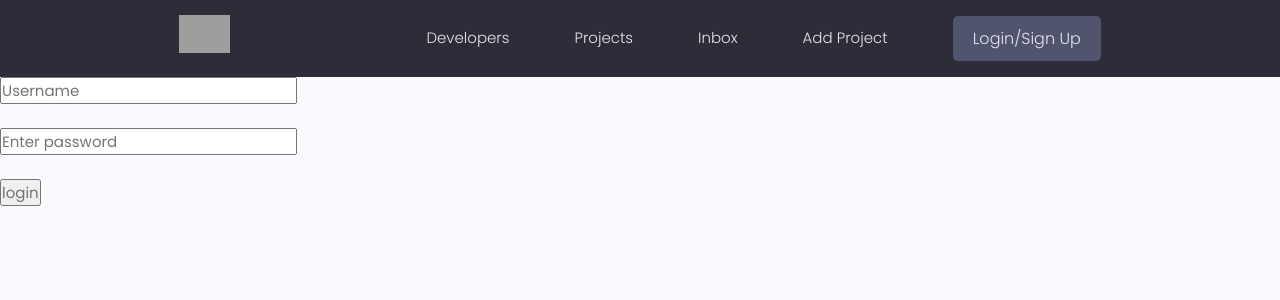
After one commit to pydeveloperashish/DevSearch-Project-Django, a Django app: page /login/ in a window 1280 px wide. The commit adds this page. Shown: the top 300 px of the page. Run offline with Django 4.2, Linux system fonts and the light colour scheme; parts of the project's set-up code (start-up, migrations or seed data) failed here and were passed over; some libraries are stand-ins or nearby versions; grey boxes are pictures that could not be loaded.

Commit message:
login logout feature added

```diff
--- a/templates/navbar.html
+++ b/templates/navbar.html
@@ -17,7 +17,12 @@
           <li class="header__menuItem"><a href="{% url 'projects' %}">Projects</a></li>
           <li class="header__menuItem"><a href="#">Inbox</a></li>
           <li class="header__menuItem"><a href="{% url 'create-project' %}">Add Project</a></li>
-          <li class="header__menuItem"><a href="#" class="btn btn--sub">Login/Sign Up</a></li>
+
+          {% if request.user.is_authenticated %}
+          <li class="header__menuItem"><a href="{% url 'logout' %}" class="btn btn--sub">Logout</a></li>
+          {% else %}
+          <li class="header__menuItem"><a href="{% url 'login' %}" class="btn btn--sub">Login/Sign Up</a></li>
+          {% endif %}
         </ul>
       </nav>
     </div>
--- /dev/null
+++ b/users/templates/users/login_register.html
@@ -0,0 +1,13 @@
+{% extends 'main.html' %}
+
+{% block content %}
+
+<form action="{% url 'login' %}" method="POST">
+    {% csrf_token %}
+    <input type="text" name="username" placeholder="Username"/><br><br>
+    <input type="password" name="password" placeholder="Enter password"/><br><br>
+    <input type="submit" value="login" />
+</form>
+
+
+{% endblock content %}
--- a/users/urls.py
+++ b/users/urls.py
@@ -2,6 +2,8 @@ from django.urls import path
 from . import views
 
 urlpatterns = [
+    path('login/', views.loginUser, name = 'login'),
+    path('logout/', views.logoutUser, name = 'logout'),
     path('', views.profiles, name = 'profiles'),
     path('profile/<str:pk>', views.userProfile, name = 'user-profile'),
 ]
--- a/users/views.py
+++ b/users/views.py
@@ -1,7 +1,39 @@
-from django.shortcuts import render
+from django.shortcuts import render, redirect
+from django.contrib.auth import login, logout, authenticate
+from django.contrib.auth.models import User
 from .models import Profile
 
 # Create your views here.
+
+def loginUser(request):
+
+    if request.user.is_authenticated:
+        return redirect('profiles')
+
+    if request.method == 'POST':
+        # print(request.POST)
+        username = request.POST.get('username')
+        password = request.POST.get('password')
+
+        try:
+            user = User.objects.get(username = username)
+        except:
+            print("User not found")
+
+        user = authenticate(username = username, password = password)
+        if user:
+            login(request, user)
+            return redirect('profiles')
+        else:
+            print("Username or Password is incorrect")
+    return render(request, 'users/login_register.html')
+
+
+def logoutUser(request):
+    logout(request)
+    return redirect('login')
+
+
 def profiles(request):
     profiles = Profile.objects.all()
     context = {"profiles": profiles}
```
